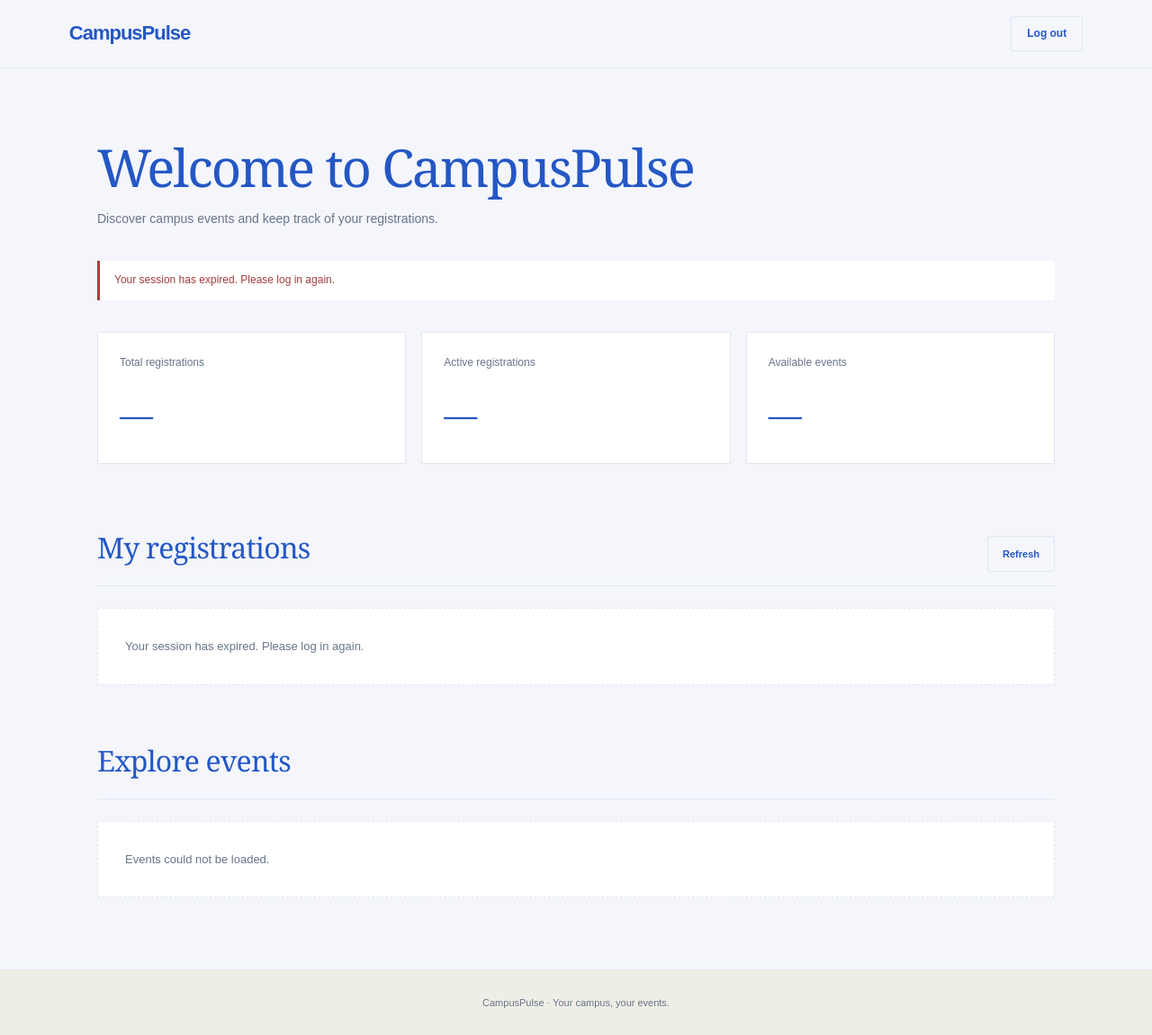
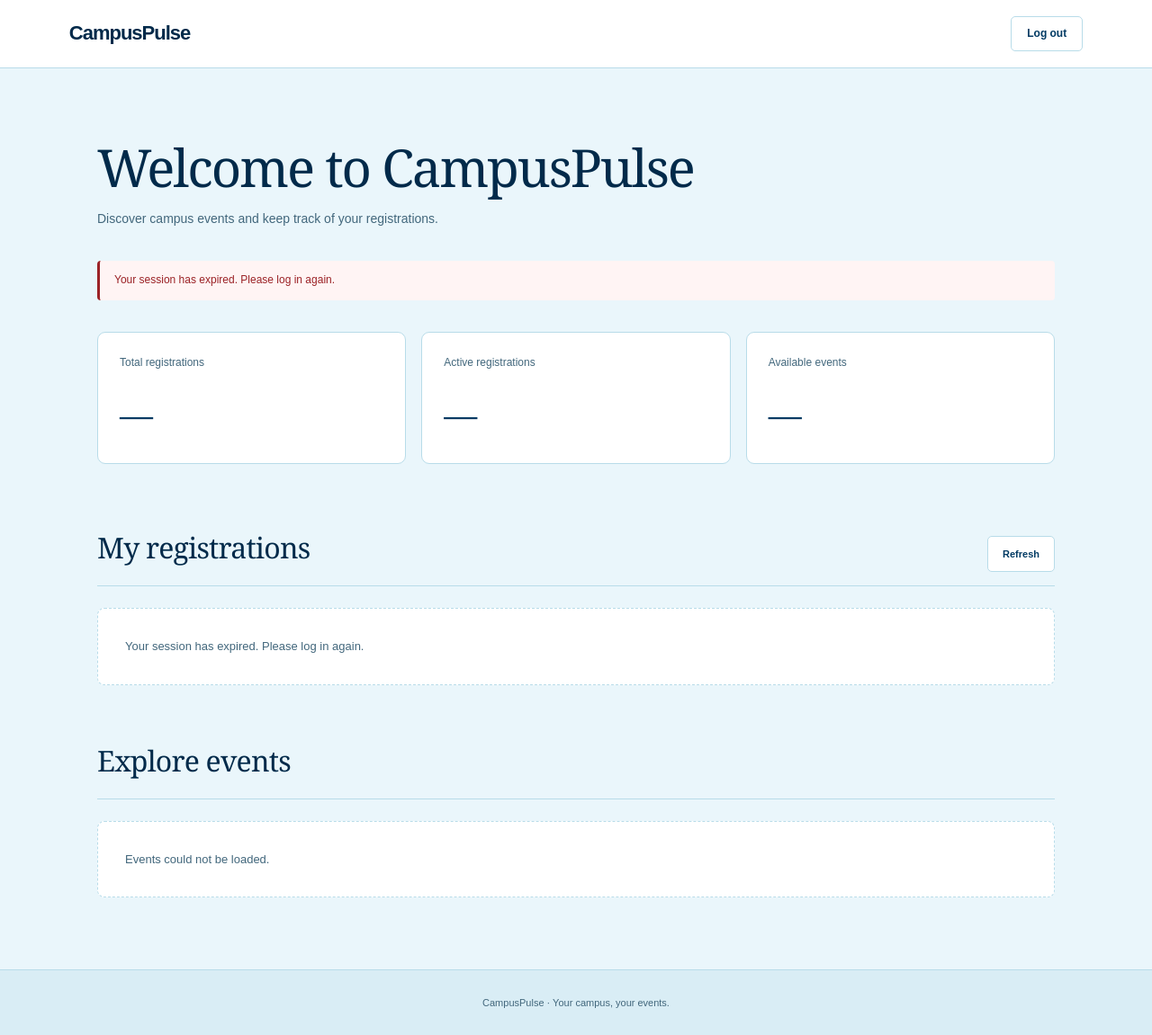
Before and after one commit to SayanPal-Adi/CampusPulse, a Flask app: template campuspulse/templates/student_dashboard.html in a window 1280 px wide. Shown: the whole page at 90% size. Run offline with Flask 3, Linux system fonts and the light colour scheme; the template is opened without the code that fills it, so the values that code supplies are empty; parts of the project's set-up code (start-up, migrations or seed data) failed here and were passed over.

Commit message:
Refactor dashboard.css for Deep Blue Brand theme and improved visual consistency

```diff
--- a/campuspulse/static/css/dashboard.css
+++ b/campuspulse/static/css/dashboard.css
@@ -1,18 +1,19 @@
 
 /* =====================================================
    CAMPUSPULSE — STUDENT DASHBOARD
+   Deep Blue Brand Theme
    ===================================================== */
 
 :root {
-    --dash-bg: var(--color-bg, #f7f6f0);
-    --dash-paper: var(--color-paper, #fffefa);
-    --dash-ink: var(--color-ink, #222c25);
-    --dash-green: var(--color-green, #1c493b);
-    --dash-green-dark: var(--color-green-dark, #173b31);
-    --dash-green-soft: var(--color-green-soft, #e6ece5);
-    --dash-orange: var(--color-orange, #bd593b);
-    --dash-muted: var(--color-muted, #72766e);
-    --dash-border: var(--color-border, #dedfd5);
+    --dash-bg: #eaf6fb;
+    --dash-paper: #ffffff;
+    --dash-ink: #012a4a;
+    --dash-green: #013a63;
+    --dash-green-dark: #012a4a;
+    --dash-green-soft: #e7f5fb;
+    --dash-orange: #2c7da0;
+    --dash-muted: #42677c;
+    --dash-border: #b8dce9;
 }
 
 /* Reset */
@@ -42,12 +43,12 @@ button {
     display: flex;
     align-items: center;
     justify-content: space-between;
-    background: var(--dash-bg);
+    background: #ffffff;
     border-bottom: 1px solid var(--dash-border);
 }
 
 .brand {
-    color: var(--dash-green);
+    color: #012a4a;
     font-size: 22px;
     font-weight: 700;
     letter-spacing: -1px;
@@ -55,19 +56,24 @@ button {
 
 .logout-button {
     padding: 9px 17px;
-    color: var(--dash-green);
+    color: #013a63;
     background: transparent;
     border: 1px solid var(--dash-border);
-    border-radius: 3px;
+    border-radius: 5px;
     font-size: 12px;
     font-weight: 600;
-    transition: 0.2s ease;
+    transition:
+        color 0.2s ease,
+        background 0.2s ease,
+        border-color 0.2s ease,
+        transform 0.2s ease;
 }
 
 .logout-button:hover {
-    color: white;
-    background: var(--dash-green);
-    border-color: var(--dash-green);
+    color: #ffffff;
+    background: #013a63;
+    border-color: #013a63;
+    transform: translateY(-1px);
 }
 
 /* Main container */
@@ -86,7 +92,7 @@ button {
 
 .welcome h1 {
     margin: 12px 0;
-    color: var(--dash-green);
+    color: #012a4a;
     font-family: var(--font-display, Georgia, serif);
     font-size: clamp(38px, 5vw, 58px);
     font-weight: 400;
@@ -105,15 +111,17 @@ button {
 .message {
     margin: 22px 0;
     padding: 12px 16px;
-    color: var(--dash-muted);
-    background: var(--dash-paper);
-    border-left: 3px solid var(--dash-green);
+    color: #013a63;
+    background: #ffffff;
+    border-left: 3px solid #2c7da0;
+    border-radius: 4px;
     font-size: 12px;
 }
 
 .message.error {
-    color: #a43f3f;
-    border-left-color: #a43f3f;
+    color: #9b2226;
+    background: #fff4f4;
+    border-left-color: #9b2226;
 }
 
 /* Statistics */
@@ -130,11 +138,17 @@ button {
     padding: 24px;
     background: var(--dash-paper);
     border: 1px solid var(--dash-border);
-    transition: transform 0.2s ease;
+    border-radius: 9px;
+    transition:
+        transform 0.25s ease,
+        box-shadow 0.25s ease,
+        border-color 0.25s ease;
 }
 
 .summary-card:hover {
-    transform: translateY(-3px);
+    transform: translateY(-4px);
+    border-color: #61a5c2;
+    box-shadow: 0 10px 24px rgba(1, 42, 74, 0.09);
 }
 
 .summary-card p {
@@ -145,7 +159,7 @@ button {
 }
 
 .summary-card strong {
-    color: var(--dash-green);
+    color: #013a63;
     font-family: var(--font-display, Georgia, serif);
     font-size: 37px;
     font-weight: 400;
@@ -169,7 +183,7 @@ button {
 
 .section-heading h2 {
     margin: 0;
-    color: var(--dash-green);
+    color: #012a4a;
     font-family: var(--font-display, Georgia, serif);
     font-size: 32px;
     font-weight: 400;
@@ -257,47 +277,59 @@ button {
     min-height: 40px;
     margin-top: 15px;
     padding: 0 16px;
-    border-radius: 3px;
+    border-radius: 5px;
     font-size: 11px;
     font-weight: 600;
-    transition: 0.2s ease;
+    transition:
+        color 0.2s ease,
+        background 0.2s ease,
+        border-color 0.2s ease,
+        transform 0.2s ease,
+        box-shadow 0.2s ease;
 }
 
 .primary-button {
-    color: white;
-    background: var(--dash-green);
-    border: 1px solid var(--dash-green);
+    color: #ffffff;
+    background: #014f86;
+    border: 1px solid #014f86;
 }
 
 .primary-button:hover {
-    background: var(--dash-green-dark);
+    background: #012a4a;
+    border-color: #012a4a;
+    transform: translateY(-2px);
+    box-shadow: 0 6px 14px rgba(1, 42, 74, 0.16);
 }
 
 .secondary-button {
-    color: var(--dash-green);
-    background: transparent;
+    color: #013a63;
+    background: #ffffff;
     border: 1px solid var(--dash-border);
 }
 
 .secondary-button:hover {
-    border-color: var(--dash-green);
+    color: #012a4a;
+    background: #e7f5fb;
+    border-color: #61a5c2;
 }
 
 .cancel-button {
-    color: #a43f3f;
-    background: transparent;
-    border: 1px solid #e8caca;
+    color: #9b2226;
+    background: #ffffff;
+    border: 1px solid #e8c5c8;
 }
 
 .cancel-button:hover {
-    color: white;
-    background: #a43f3f;
-    border-color: #a43f3f;
+    color: #ffffff;
+    background: #9b2226;
+    border-color: #9b2226;
 }
 
 button:disabled {
     cursor: not-allowed;
     opacity: 0.5;
+    transform: none;
+    box-shadow: none;
 }
 
 /* Empty states */
@@ -308,6 +340,7 @@ button:disabled {
     color: var(--dash-muted);
     background: var(--dash-paper);
     border: 1px dashed var(--dash-border);
+    border-radius: 8px;
     font-size: 13px;
     line-height: 1.8;
 }
@@ -316,8 +349,8 @@ button:disabled {
 
 footer {
     padding: 27px 20px;
-    color: var(--dash-muted);
-    background: #efeee6;
+    color: #42677c;
+    background: #d9edf5;
     border-top: 1px solid var(--dash-border);
     text-align: center;
     font-size: 11px;
```
Also changed, not shown: other parts of campuspulse/static/css/dashboard.css (+54 -18 lines).
